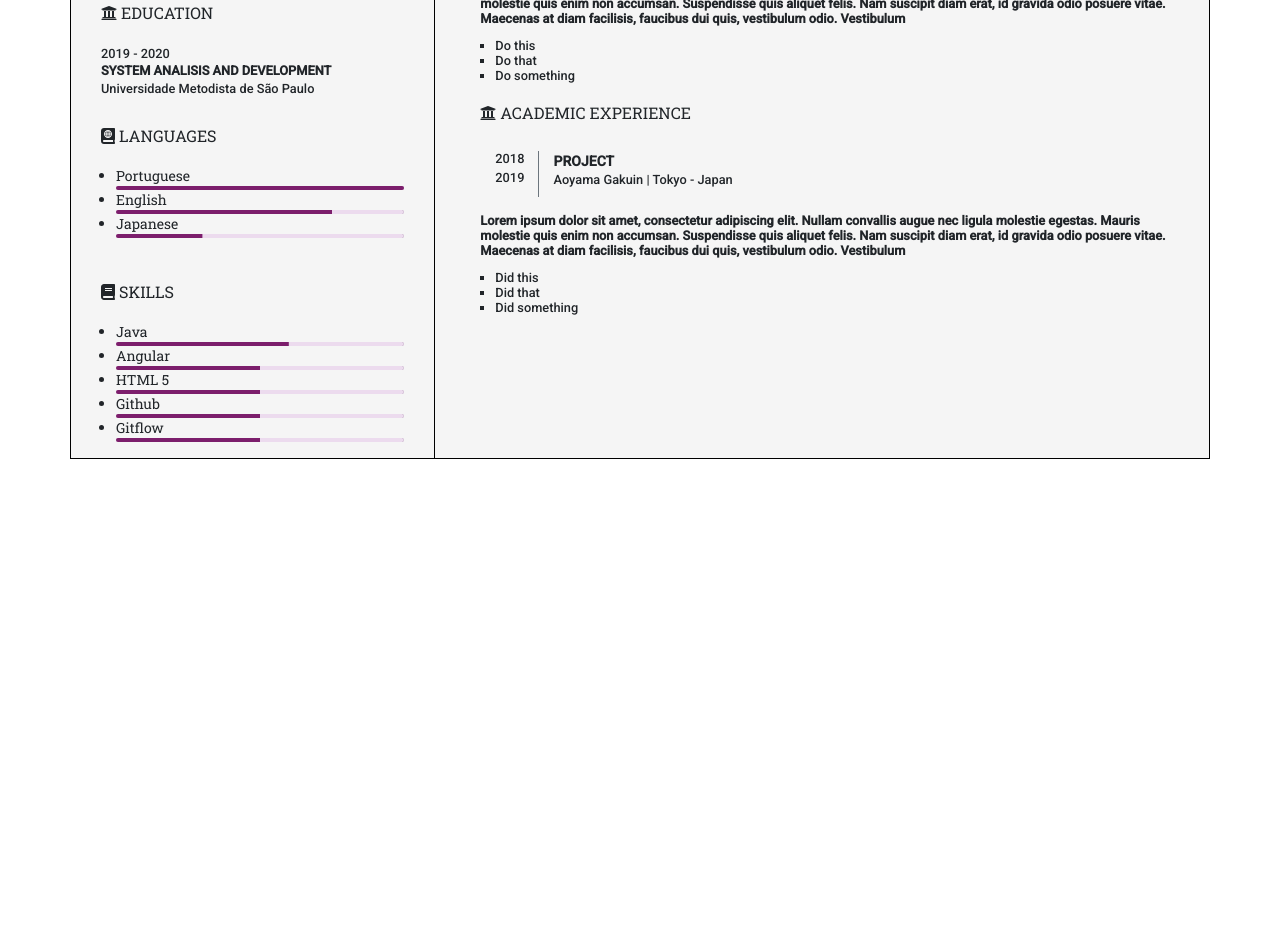
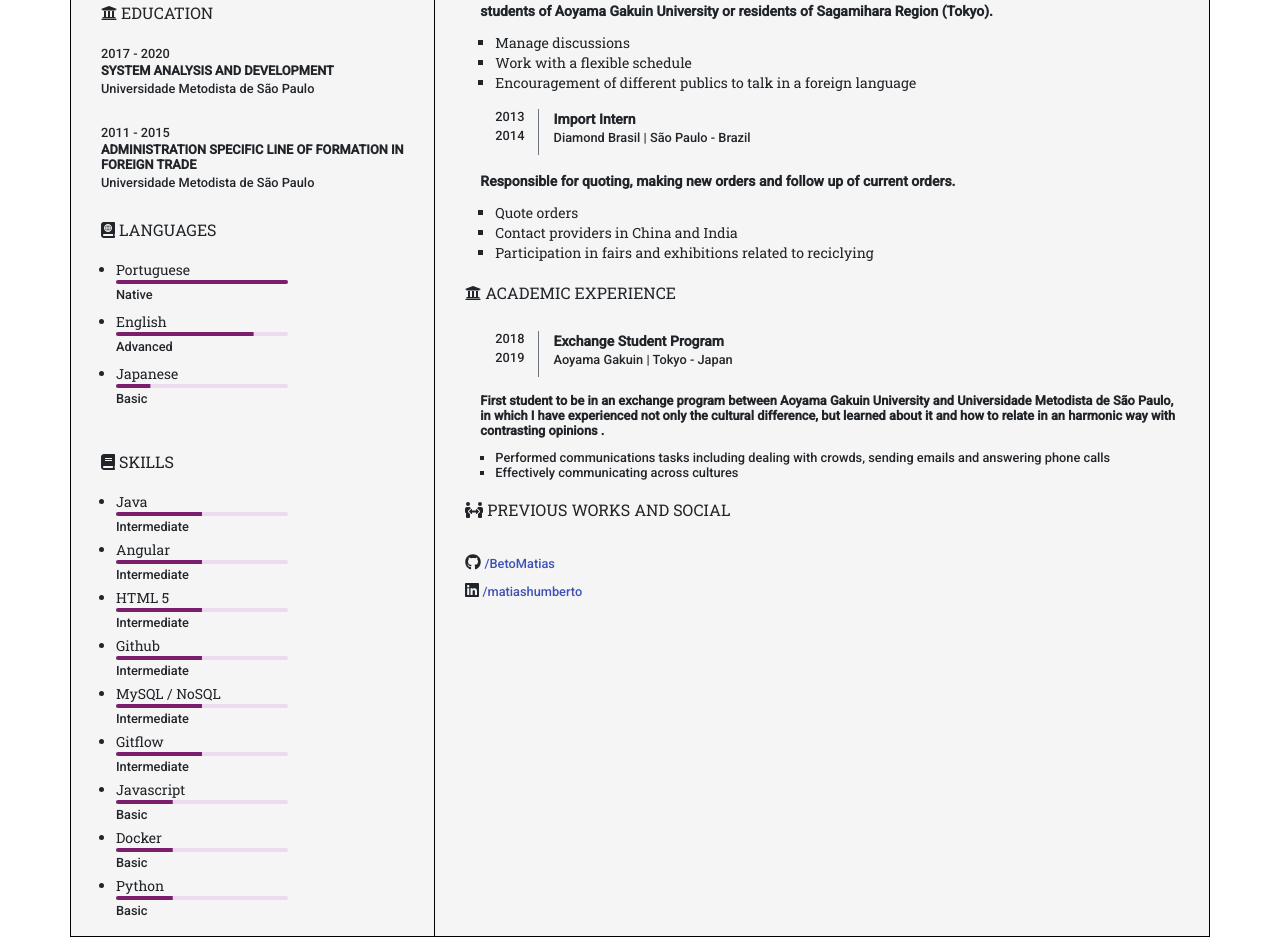
Before and after one commit to BetoMatias/resume, an Angular app: page / in a window 1280 px wide. Shown: the part 480-1417 px from the top of the page. Before the commit the page ends 939 px from the top, so only its background shows below. Built offline with nearby package versions, Linux system fonts and the light colour scheme.

Commit message:
Updated flat info

```diff
--- a/package.json
+++ b/package.json
@@ -23,6 +23,7 @@
     "@angular/router": "~9.1.11",
     "@fortawesome/angular-fontawesome": "^0.6.1",
     "@fortawesome/fontawesome-svg-core": "^1.2.32",
+    "@fortawesome/free-brands-svg-icons": "^5.15.1",
     "@fortawesome/free-regular-svg-icons": "^5.15.1",
     "@fortawesome/free-solid-svg-icons": "^5.15.1",
     "bootstrap": "^4.5.2",
--- a/src/app/views/components/main-info/main-info.component.html
+++ b/src/app/views/components/main-info/main-info.component.html
@@ -1,37 +1,8 @@
+<h3 class="mb-4">
+    <fa-icon [icon]="['fas', 'building']"></fa-icon> WORK EXPERIENCE
+</h3>
+<!-- Aoyama -->
 <div class="col-12 work-section">
-    <h3 class="mb-4">
-        <fa-icon [icon]="['fas', 'building']"></fa-icon> WORK EXPERIENCE
-    </h3>
-    <div class="experience">
-        <div class="period col-1 border-right border-secondary">
-            <small>
-                <p class="mb-0">2019</p>
-                <p class="mt-1">2020</p>
-            </small>
-        </div>
-        <div class="col-11">
-            <p class=" mb-0"><strong>JOB POSITION</strong></p>
-            <small>
-                <p class="mb-0">Diamond Brasil | São Paulo - Brazil</p>
-            </small>
-        </div>
-    </div>
-    <div class="mt-3 job-description">
-        <small>
-            <p><strong>Lorem ipsum dolor sit amet, consectetur adipiscing elit. Nullam convallis augue nec ligula molestie egestas. Mauris molestie quis enim non accumsan. Suspendisse quis aliquet felis. Nam suscipit diam erat, id gravida odio posuere vitae. Maecenas at diam facilisis, faucibus dui quis, vestibulum odio. Vestibulum</strong></p>
-
-            <ul class="col-12">
-                <li>Do this</li>
-                <li>Do that</li>
-                <li>Do something</li>
-            </ul>
-        </small>
-    </div>
-</div>
-<div class="col-12 work-section">
-    <h3 class="mb-4">
-        <fa-icon [icon]="['fas', 'university']"></fa-icon> ACADEMIC EXPERIENCE
-    </h3>
     <div class="experience">
         <div class="period col-1 border-right border-secondary">
             <small>
@@ -40,7 +11,66 @@
             </small>
         </div>
         <div class="col-11">
-            <p class=" mb-0"><strong>PROJECT </strong></p>
+            <p class=" mb-0"><strong>Chat Leader</strong></p>
+            <small>
+                <p class="mb-0">Aoyama Gakuin University | Tokyo - Japan</p>
+            </small>
+        </div>
+    </div>
+    <div class="mt-3 job-description">
+
+        <p><strong> Manage discussions in english, searching for an development of previously selected topics or free topics, with students of Aoyama Gakuin University or residents of Sagamihara Region (Tokyo).</strong></p>
+
+        <ul class="col-12">
+            <li>Manage discussions</li>
+            <li>Work with a flexible schedule</li>
+            <li>Encouragement of different publics to talk in a foreign language</li>
+        </ul>
+
+    </div>
+</div>
+<!-- Diamond -->
+<div class="col-12 work-section">
+    <div class="experience">
+        <div class="period col-1 border-right border-secondary">
+            <small>
+                <p class="mb-0">2013</p>
+                <p class="mt-1">2014</p>
+            </small>
+        </div>
+        <div class="col-11">
+            <p class=" mb-0"><strong>Import Intern</strong></p>
+            <small>
+                <p class="mb-0">Diamond Brasil | São Paulo - Brazil</p>
+            </small>
+        </div>
+    </div>
+    <div class="mt-3 job-description">
+
+        <p><strong> Responsible for quoting, making new orders and follow up of current orders.</strong></p>
+
+        <ul class="col-12">
+            <li>Quote orders</li>
+            <li>Contact providers in China and India</li>
+            <li>Participation in fairs and exhibitions related to reciclying</li>
+        </ul>
+
+    </div>
+</div>
+
+<h3 class="mb-4">
+    <fa-icon [icon]="['fas', 'university']"></fa-icon> ACADEMIC EXPERIENCE
+</h3>
+<div class="col-12 academic-section">
+    <div class="experience">
+        <div class="period col-1 border-right border-secondary">
+            <small>
+                <p class="mb-0">2018</p>
+                <p class="mt-1">2019</p>
+            </small>
+        </div>
+        <div class="col-11">
+            <p class=" mb-0"><strong>Exchange Student Program </strong></p>
             <small>
                 <p class="mb-0">Aoyama Gakuin | Tokyo - Japan</p>
             </small>
@@ -48,13 +78,24 @@
     </div>
     <div class="mt-3 job-description">
         <small>
-            <p><strong>Lorem ipsum dolor sit amet, consectetur adipiscing elit. Nullam convallis augue nec ligula molestie egestas. Mauris molestie quis enim non accumsan. Suspendisse quis aliquet felis. Nam suscipit diam erat, id gravida odio posuere vitae. Maecenas at diam facilisis, faucibus dui quis, vestibulum odio. Vestibulum</strong></p>
+            <p><strong>First student to be in an exchange program between Aoyama Gakuin University and Universidade Metodista de São Paulo, in which
+                    I have experienced not only the cultural difference, but learned about it and how to relate in an harmonic way with contrasting opinions . </strong></p>
 
             <ul class="col-12">
-                <li>Did this </li>
-                <li>Did that</li>
-                <li>Did something</li>
+                <li>Performed communications tasks including dealing with crowds, sending emails and answering phone calls </li>
+                <li>Effectively communicating across cultures</li>
             </ul>
         </small>
     </div>
 </div>
+<h3 class="mb-4">
+    <fa-icon [icon]="['fas', 'people-arrows']"></fa-icon> PREVIOUS WORKS AND SOCIAL
+</h3>
+
+<h3 class="mb-4">
+    <fa-icon [icon]="['fab', 'github']"></fa-icon>
+    <small><a href="https://github.com/BetoMatias"> /BetoMatias</a></small>
+    <br>
+    <fa-icon [icon]="['fab', 'linkedin']"></fa-icon>
+    <small><a href="https://www.linkedin.com/in/matiashumberto/"> /matiashumberto</a></small>
+</h3>
--- a/src/app/views/components/person/person.component.html
+++ b/src/app/views/components/person/person.component.html
@@ -3,7 +3,6 @@
         <div class="col-12 text-center">
             <div class="description-box">
                 <h1>Humberto Matias Fernandes da Silva</h1>
-                <p>Web Developer</p>
             </div>
         </div>
     </div>
@@ -16,8 +15,9 @@
         <div class="col-10">
             <div class="description-abtme">
                 <div class="description-abtme-col">
-                    <h3>ARQUIVO JSON.aboutMe</h3>
-                    <p>ARQUIVO JSON.aboutMeDescription Lorem ipsum dolor sit amet, consectetur adipiscing elit. Nullam convallis augue nec ligula molestie egestas. Mauris molestie quis enim non accumsan. Suspendisse quis aliquet felis. Nam suscipit diam erat, id gravida odio posuere vitae. Maecenas at diam facilisis, faucibus dui quis, vestibulum odio. Vestibulum </p>
+                    <h3>ABOUT ME</h3>
+                    <p> System Analysis and Development graduate, organized and detail-oriented seeking an entry-level position as Backend or Frontend.<br>
+                        I have participated in exclusive studying programs such as Hackatruck from IBM Brazil and Aoyama Gakuin exchange student program in Japan. </p>
                 </div>
             </div>
         </div>
--- a/src/app/views/components/side-info/side-info.component.html
+++ b/src/app/views/components/side-info/side-info.component.html
@@ -5,7 +5,7 @@
                 <fa-icon [icon]="['fas', 'id-card']"></fa-icon> CONTACT
             </h3>
             <p>
-                <fa-icon [icon]="['far', 'envelope']"></fa-icon><small> abc@abc.com</small>
+                <fa-icon [icon]="['far', 'envelope']"></fa-icon><small> humberto.matiasf@gmail.com</small>
             </p>
             <p>
                 <fa-icon [icon]="['fas', 'globe-americas']"></fa-icon><small> São Bernardo do Campo - São Paulo</small>
@@ -15,42 +15,69 @@
             <h3>
                 <fa-icon [icon]="['fas', 'university']"></fa-icon> EDUCATION
             </h3>
-            <div class="degree">
-                <small>2019 - 2020</small>
+            <div class="degree mb-4">
+                <small>2017 - 2020</small>
                 <small>
-                    <p class="mb-0"><strong>SYSTEM ANALISIS AND DEVELOPMENT</strong></p>
+                    <p class="mb-0"><strong>SYSTEM ANALYSIS AND DEVELOPMENT</strong></p>
+                </small>
+                <small>Universidade Metodista de São Paulo</small>
+            </div>
+            <div class="degree mb-4">
+                <small>2011 - 2015</small>
+                <small>
+                    <p class="mb-0"><strong>ADMINISTRATION SPECIFIC LINE OF FORMATION IN FOREIGN TRADE</strong></p>
                 </small>
                 <small>Universidade Metodista de São Paulo</small>
             </div>
         </div>
-        <div class="col-12 mt-4">
+        <div class="col-8">
             <h3>
                 <fa-icon [icon]="['fas', 'atlas']"></fa-icon> LANGUAGES
             </h3>
             <ul class="col-12">
-                <li>Portuguese</li>
+                <li class="mt-2">Portuguese</li>
                 <mat-progress-bar mode="determinate" value="100"></mat-progress-bar>
-                <li>English</li>
-                <mat-progress-bar mode="determinate" value="75"></mat-progress-bar>
-                <li>Japanese</li>
-                <mat-progress-bar mode="determinate" value="30"></mat-progress-bar>
+                <small>Native</small>
+                <li class="mt-2">English</li>
+                <mat-progress-bar mode="determinate" value="80"></mat-progress-bar>
+                <small>Advanced</small>
+                <li class="mt-2">Japanese</li>
+                <mat-progress-bar mode="determinate" value="20"></mat-progress-bar>
+                <small>Basic</small>
             </ul>
         </div>
-        <div class="col-12 mt-4">
+        <div class="col-8 mt-4">
             <h3>
                 <fa-icon [icon]="['fas', 'book']"></fa-icon> SKILLS
             </h3>
             <ul class="col-12">
-                <li>Java</li>
-                <mat-progress-bar mode="determinate" value="60"></mat-progress-bar>
-                <li>Angular</li>
+                <li class="mt-1">Java</li>
                 <mat-progress-bar mode="determinate" value="50"></mat-progress-bar>
-                <li>HTML 5</li>
+                <small>Intermediate</small>
+                <li class="mt-1">Angular</li>
                 <mat-progress-bar mode="determinate" value="50"></mat-progress-bar>
-                <li>Github</li>
+                <small>Intermediate</small>
+                <li class="mt-1">HTML 5</li>
                 <mat-progress-bar mode="determinate" value="50"></mat-progress-bar>
-                <li>Gitflow </li>
+                <small>Intermediate</small>
+                <li class="mt-1">Github</li>
                 <mat-progress-bar mode="determinate" value="50"></mat-progress-bar>
+                <small>Intermediate</small>
+                <li class="mt-1">MySQL / NoSQL</li>
+                <mat-progress-bar mode="determinate" value="50"></mat-progress-bar>
+                <small>Intermediate</small>
+                <li class="mt-1">Gitflow </li>
+                <mat-progress-bar mode="determinate" value="50"></mat-progress-bar>
+                <small>Intermediate</small>
+                <li class="mt-1">Javascript</li>
+                <mat-progress-bar mode="determinate" value="33"></mat-progress-bar>
+                <small>Basic</small>
+                <li class="mt-1">Docker</li>
+                <mat-progress-bar mode="determinate" value="33"></mat-progress-bar>
+                <small>Basic</small>
+                <li class="mt-1">Python</li>
+                <mat-progress-bar mode="determinate" value="33"></mat-progress-bar>
+                <small>Basic</small>
             </ul>
         </div>
     </div>
--- a/src/app/views/views.module.ts
+++ b/src/app/views/views.module.ts
@@ -14,10 +14,18 @@
 import { faUniversity } from '@fortawesome/free-solid-svg-icons';
 import { faAtlas } from '@fortawesome/free-solid-svg-icons';
 import { faBuilding } from '@fortawesome/free-solid-svg-icons';
+import { faPeopleArrows } from '@fortawesome/free-solid-svg-icons';
 import { faGlobeAmericas } from '@fortawesome/free-solid-svg-icons';
 import { faBook } from '@fortawesome/free-solid-svg-icons';
+
 import { faEnvelope } from '@fortawesome/free-regular-svg-icons';
+
+import { faGithub } from '@fortawesome/free-brands-svg-icons';
+import { faLinkedin } from '@fortawesome/free-brands-svg-icons';
+
+
 import { MainInfoComponent } from './components/main-info/main-info.component';
+
 
 
 @NgModule({
@@ -31,6 +39,6 @@
 })
 export class ViewsModule {
   constructor(library: FaIconLibrary) {
-    library.addIcons(faIdCard, faEnvelope, faUniversity, faGlobeAmericas, faBook, faBuilding, faAtlas);
+    library.addIcons(faIdCard, faEnvelope, faUniversity, faGlobeAmericas, faBook, faBuilding, faAtlas, faGithub, faPeopleArrows, faLinkedin);
   }
 }
```
Also changed, not shown: 1 other file (tests, documents, lock files or other folders).
